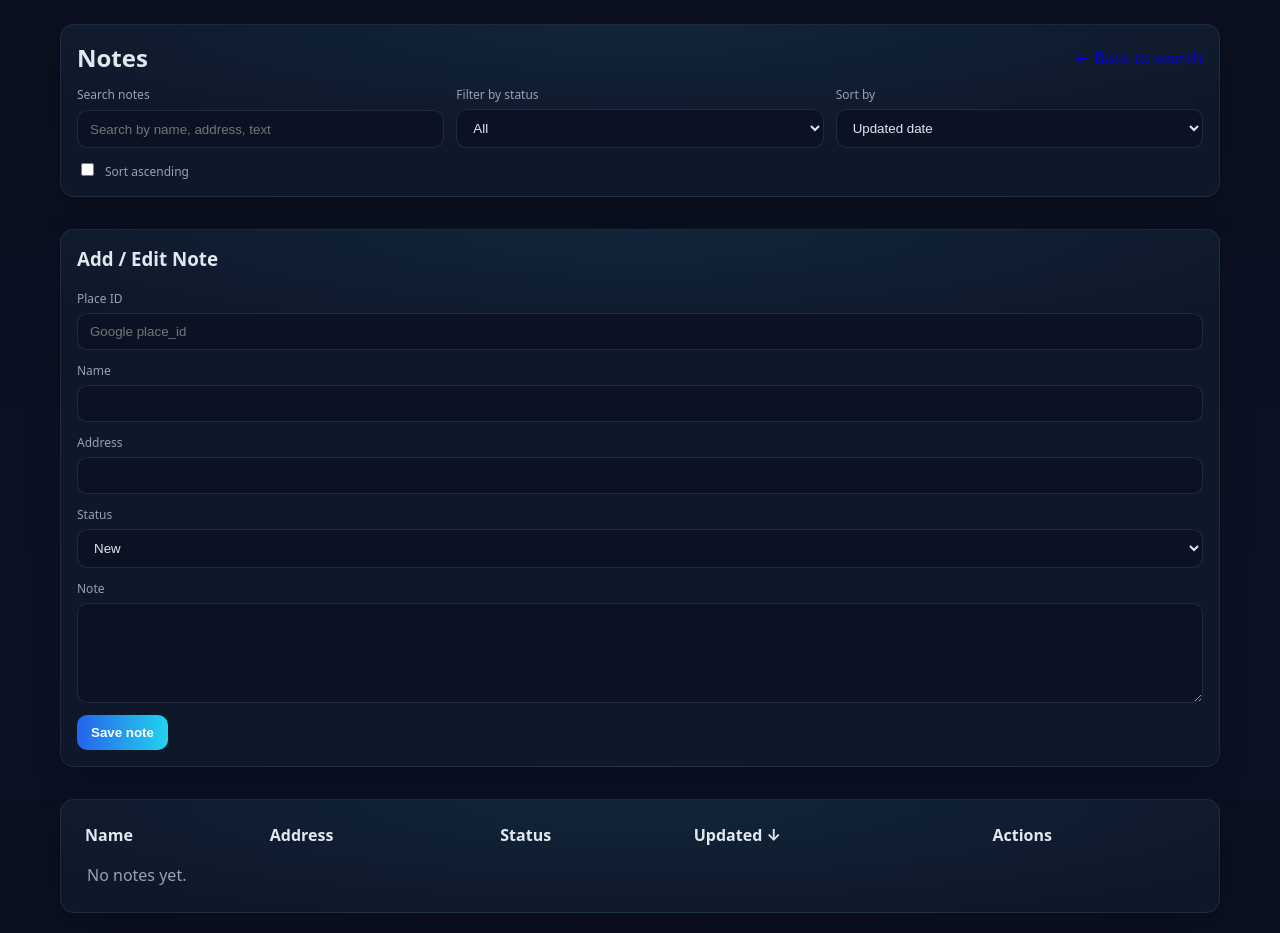
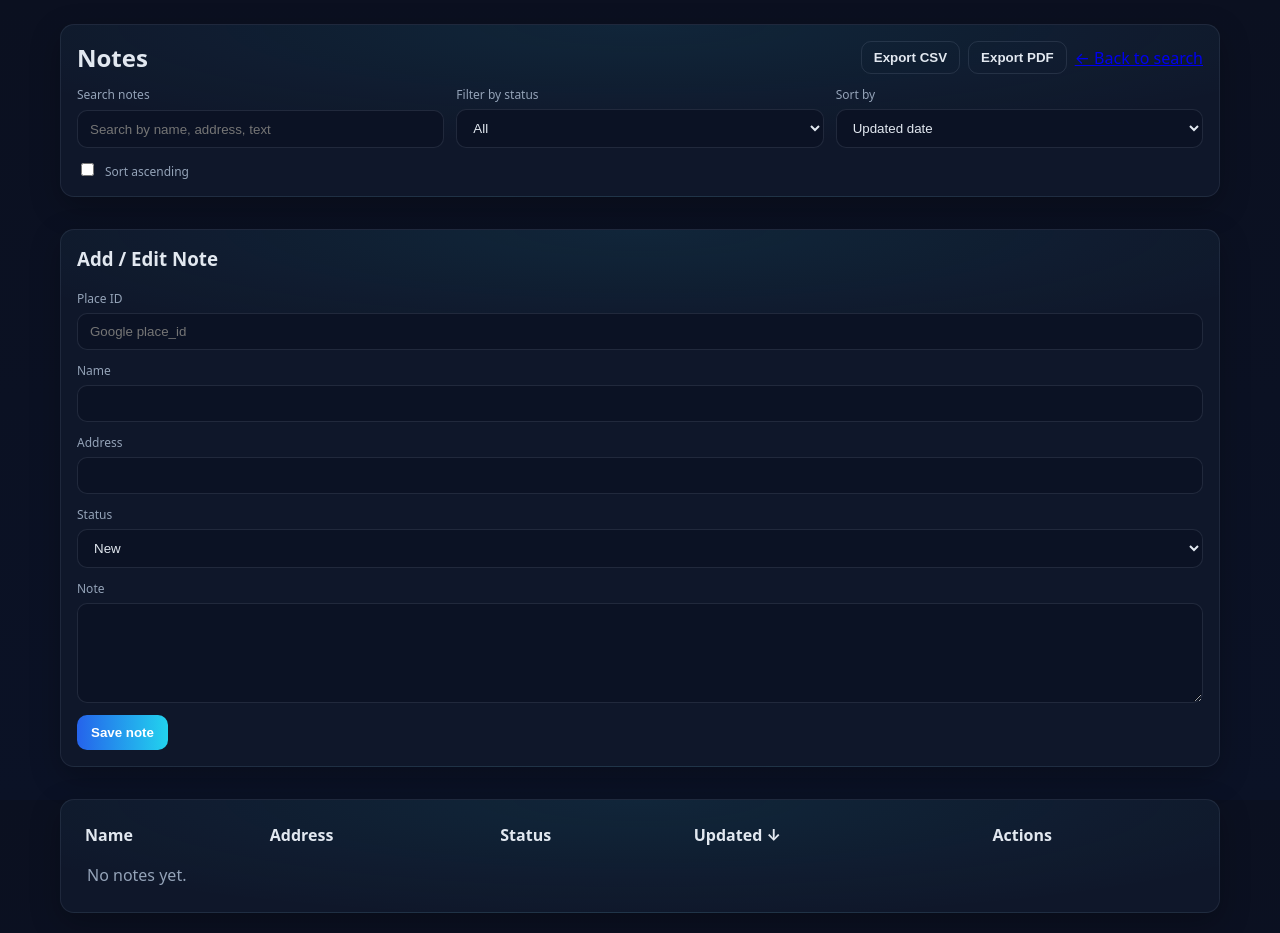
Before and after one commit to Rafa-SS10/client-finder, a React (Vite) app: page /notes in a window 1280 px wide. Built offline with nearby package versions, Linux system fonts and the light colour scheme.

Commit message:
fix notes badge, add export to notes

```diff
--- a/src/components/ResultsTable.tsx
+++ b/src/components/ResultsTable.tsx
@@ -25,26 +25,38 @@ export function ResultsTable({ results }: ResultsTableProps) {
 
     // Check for notes whenever results change
     useEffect(() => {
+        let stopped = false;
+
+        async function refreshFromServer() {
+            try {
+                const res = await fetch('/api/notes');
+                if (!res.ok) return;
+                const list: Array<{ placeId: string }> = await res.json();
+                if (stopped) return;
+                const set: Record<string, boolean> = {};
+                list.forEach((n) => { if (n.placeId) set[n.placeId] = true; });
+                setNotesMap(set);
+            } catch {
+                // ignore
+            }
+        }
+
         const updateNotesMap = () => {
-            const map: Record<string, boolean> = {};
-            results.forEach((r) => {
-                map[r.id] = hasNote(r.id);
-            });
-            setNotesMap(map);
+            // In dev, use localStorage; in prod, fetch from server
+            if (typeof window !== 'undefined' && window.location.hostname === 'localhost') {
+                const map: Record<string, boolean> = {};
+                results.forEach((r) => { map[r.id] = hasNote(r.id); });
+                setNotesMap(map);
+            } else {
+                refreshFromServer();
+            }
         };
 
         updateNotesMap();
 
-        // Listen for storage changes (when notes are saved/deleted)
         window.addEventListener('storage', updateNotesMap);
-
-        // Also check periodically (for same-tab updates)
-        const interval = setInterval(updateNotesMap, 1000);
-
-        return () => {
-            window.removeEventListener('storage', updateNotesMap);
-            clearInterval(interval);
-        };
+        const interval = setInterval(updateNotesMap, 5000);
+        return () => { stopped = true; window.removeEventListener('storage', updateNotesMap); clearInterval(interval); };
     }, [results]);
 
     const sorted = useMemo(() => {
--- a/src/pages/NotesPage.tsx
+++ b/src/pages/NotesPage.tsx
@@ -224,7 +224,11 @@ export function NotesPage() {
             <div className="card" style={{ marginBottom: 16 }}>
                 <div style={{ display: 'flex', justifyContent: 'space-between', alignItems: 'center' }}>
                     <h2 style={{ margin: 0 }}>Notes</h2>
-                    <Link className="ghost" to="/">← Back to search</Link>
+                    <div style={{ display: 'flex', gap: 8, alignItems: 'center' }}>
+                        <button className="ghost" onClick={() => exportCsv(filtered)}>Export CSV</button>
+                        <button className="ghost" onClick={() => exportPdf(filtered)}>Export PDF</button>
+                        <Link className="ghost" to="/">← Back to search</Link>
+                    </div>
                 </div>
                 <div className="controls" style={{ marginTop: 12, display: 'grid', gridTemplateColumns: '1fr 1fr 1fr', gap: 12 }}>
                     <div className="field">
@@ -339,3 +343,55 @@ export function NotesPage() {
         </div>
     );
 }
+
+function exportCsv(list: NoteRecord[]) {
+    const headers = ['Place ID', 'Name', 'Address', 'Status', 'Updated', 'Note'];
+    const rows = list.map(n => [
+        safe(n.placeId),
+        safe(n.name),
+        safe(n.address),
+        safe(n.status || 'new'),
+        safe(n.updatedAt ? new Date(n.updatedAt).toISOString() : ''),
+        safe(n.note),
+    ]);
+    const csv = [headers.join(','), ...rows.map(r => r.join(','))].join('\n');
+    const blob = new Blob([csv], { type: 'text/csv;charset=utf-8;' });
+    const url = URL.createObjectURL(blob);
+    const a = document.createElement('a');
+    a.href = url;
+    a.download = 'notes.csv';
+    a.click();
+    URL.revokeObjectURL(url);
+}
+
+function exportPdf(list: NoteRecord[]) {
+    // Lazy import to keep initial bundle smaller
+    import('jspdf').then(({ default: jsPDF }) => {
+        import('jspdf-autotable').then((mod) => {
+            const autoTable = (mod as any).default || (mod as any);
+            const doc = new jsPDF({ orientation: 'landscape' });
+            doc.text('Client Finder - Notes', 14, 14);
+            autoTable(doc, {
+                head: [['Place ID', 'Name', 'Address', 'Status', 'Updated', 'Note']],
+                body: list.map(n => [
+                    n.placeId,
+                    n.name || '',
+                    n.address || '',
+                    n.status || 'new',
+                    n.updatedAt ? new Date(n.updatedAt).toLocaleString() : '',
+                    (n.note || '').slice(0, 120),
+                ]),
+                styles: { fontSize: 8 },
+                startY: 20,
+                columnStyles: { 5: { cellWidth: 100 } },
+            });
+            doc.save('notes.pdf');
+        });
+    });
+}
+
+function safe(v?: string) {
+    const s = (v ?? '').toString();
+    if (s.includes(',') || s.includes('"') || s.includes('\n')) return '"' + s.replace(/"/g, '""') + '"';
+    return s;
+}
```
